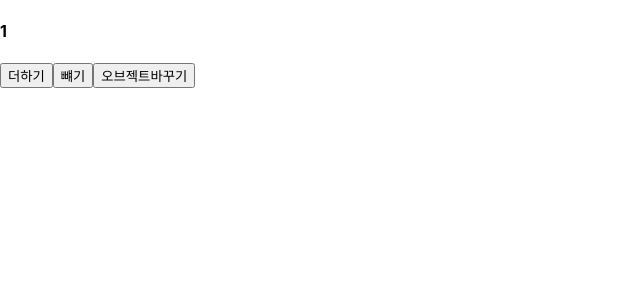
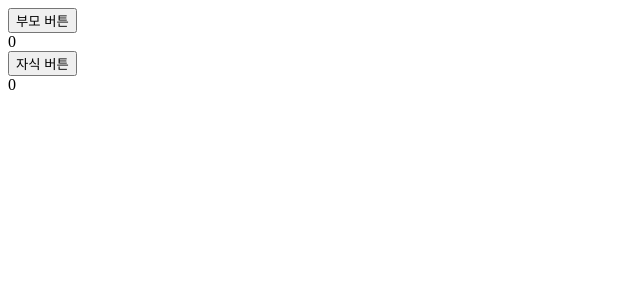
Before and after one commit to jongjin4749/react, a React (Create React App) app: page / in a window 1280 px wide. Shown: the top 300 px of the page, without its empty margins (0-640 px from the left). Built offline with nearby package versions, Linux system fonts and the light colour scheme.

Commit message:
부모 자식 랜더 과정

```diff
--- a/src/index.js
+++ b/src/index.js
@@ -1,90 +1,50 @@
 import React from 'react';
 import ReactDOM from 'react-dom';
-import './index.css';
 
-
-class Clock extends React.Component {
-
-    // state(클래스 필드)
+class Index extends React.Component {
     state = {
-        money : 0,
-        date : {
-            year : 0,
-            month : 0,
-            day : 0,
+        counter : 0
     }
 
+    parentButton = () => {
+        this.setState((state, props) => {
+            return {counter: state.counter + 1}
+        });
     }
-    constructor(props) {
-        console.log('constructor');
-        super(props);
-        // 클래스 필드가 먼저 실행되고 그 다음 생성자가 실행된다.
-        this.state = {
-            money : 1,
-            date : {
-                year : 1,
-                month : 1,
-                day : 1,
-            }
+
+    render() {
+        console.log("parent");
+        return (
+            <React.Fragment>
+                <button onClick={this.parentButton}>부모 버튼</button>
+                <div>{this.state.counter}</div>
+                <Child/>
+            </React.Fragment>
+        );
     }
 }
 
-    changePlusButton = () => {
-        // 시간이 이전상태에 계속 머무르는것을 볼 수 있음
-        this.setState((prevState, props)=>{
-            return {
-                money : prevState.money + 1,
-                date : {
-                    ...prevState.date,
-                    year : prevState.date.year + 1
-                }
-            }
-        })
+
+export default class Child extends React.Component {
+    state = {
+        counter : 0
     }
 
-    changeMinusButton = () => {
-        // 시간이 이전상태에 계속 머무르는것을 볼 수 있음
-        this.setState((prevState, props)=>{
-            return {
-                money : prevState.money - 1,
-                date : {
-                    ...prevState.date,
-                    year : prevState.date.year - 1
-                }
-            }
-        })
-    }
-
-    changeObjectButton = () => {
-        // setState 는 객체 안에 객체 그 이상 까지 확인 해주지 못한다.
-        // date가 그냥 덮여버림
-        // this.setState({
-        //     date : {
-        //         year : 1
-        //     }
-        // })
-        // 아래와 같이 사용해야함(기존 date 객체 year를 제외한것들은 기존 값 유지하고 year만 바꾸기)
-        this.setState({
-            date : {
-                ...this.state.date,
-                year : 1
-            }
-        })
+    childButton = () => {
+        this.setState((state, props) => {
+            return {counter: state.counter + 1};
+        });
     }
 
     render() {
-        console.log(this.state);
+        console.log("child");
         return (
             <React.Fragment>
-                <h4>{this.state.money}</h4>
-                <button onClick={this.changePlusButton}>더하기</button>
-                <button onClick={this.changeMinusButton}>뺴기</button>
-                <button onClick={this.changeObjectButton}>오브젝트바꾸기</button>
-                {/*아래와 같이 ()를 사용하게되면 해당 함수가 호출되어 무한 렌더링이 동작해버리니 주의*/}
-                {/*<button onClick={this.changeObjectButton()}>주의하기</button>*/}
+                <button onClick={this.childButton}>자식 버튼</button>
+                <div>{this.state.counter}</div>
             </React.Fragment>
-        )
+        );
     }
 }
 
-ReactDOM.render(<Clock/>, document.getElementById('root'));
+ReactDOM.render(<Index/>, document.getElementById('root'));
```
Lines whose indentation alone changed are shown as unchanged.
